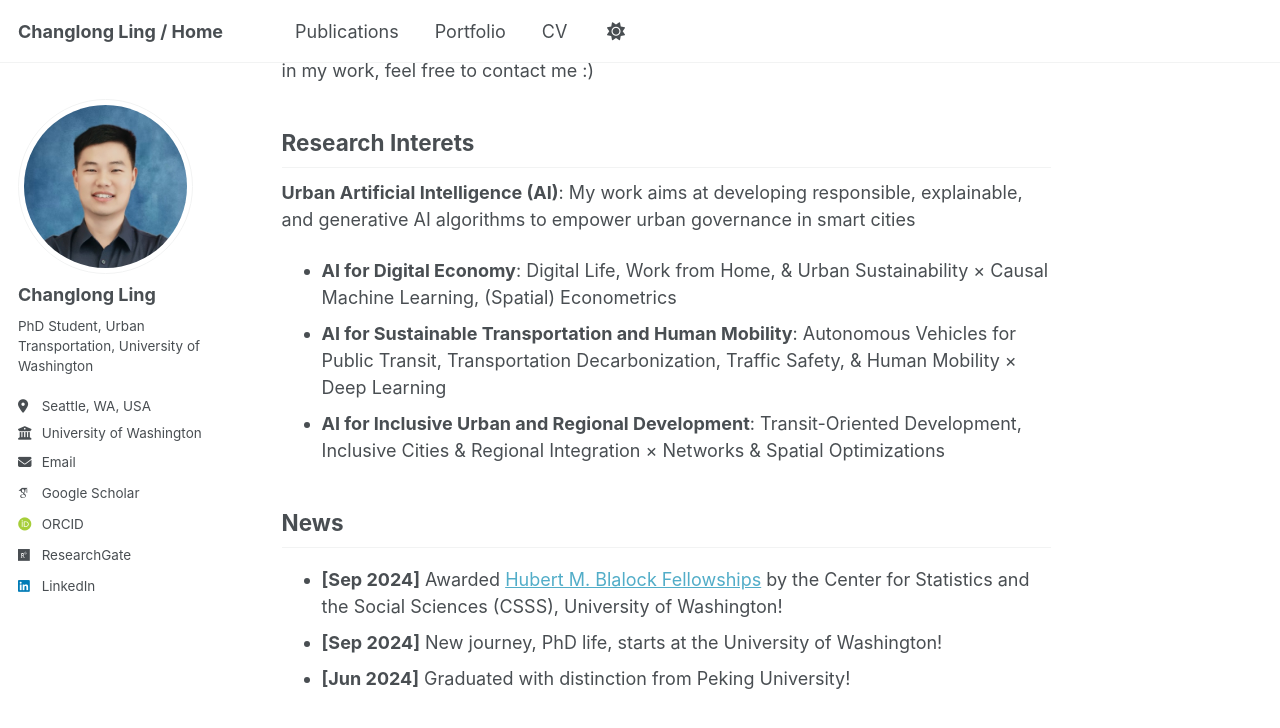
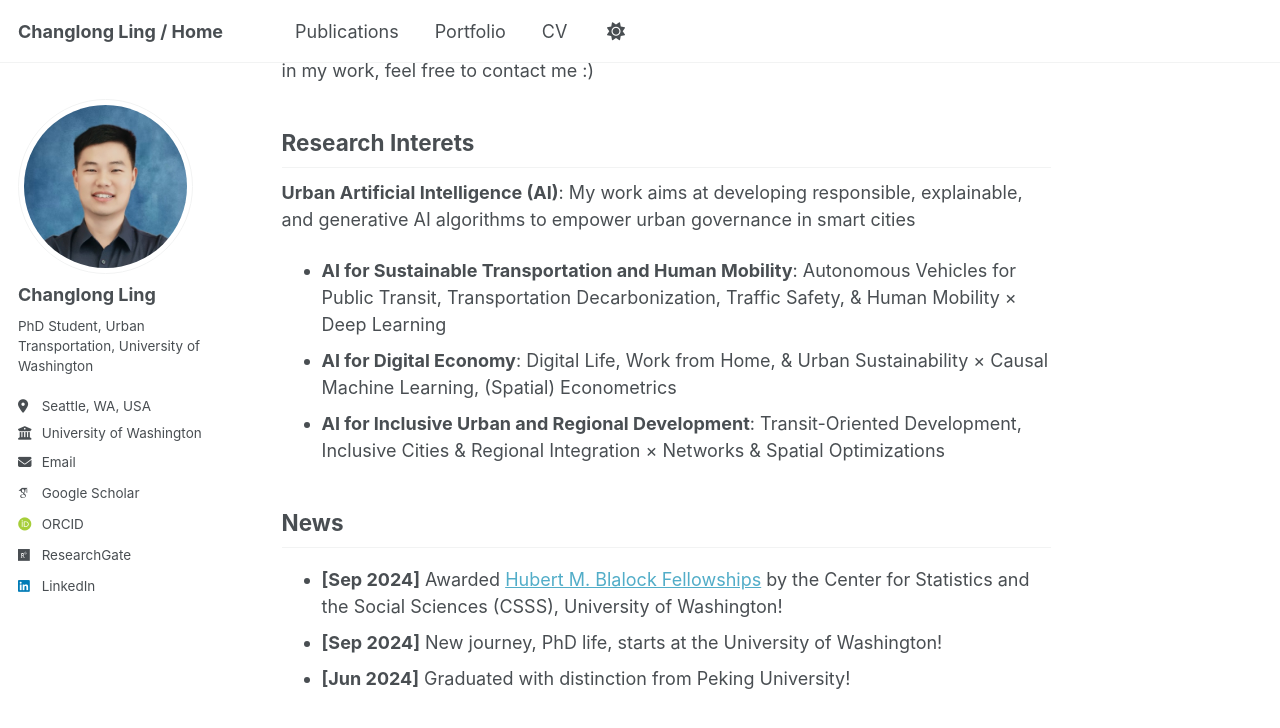
Before and after one commit to ChanglongLing/changlongling.github.io, a Jekyll site: the page built from _pages/about.md, in a window 1280 px wide and 900 px high, scrolled down 454 px. Shown: the top 728 px of the window. Built offline with Jekyll 4.4.1, drawn with Linux system fonts in a browser that asks for light colours; some web fonts are replaced; comment, search, counter and statistics services are not loaded.

```diff
--- a/_pages/about.md
+++ b/_pages/about.md
@@ -16,8 +16,8 @@ I view planning as a shared endeavor. I enjoy working collaboratively to address
 Research Interets
 -----
 **Urban Artificial Intelligence (AI)**: My work aims at developing responsible, explainable, and generative AI algorithms to empower urban governance in smart cities
+- **AI for Sustainable Transportation and Human Mobility**: Autonomous Vehicles for Public Transit, Transportation Decarbonization, Traffic Safety, & Human Mobility × Deep Learning
 - **AI for Digital Economy**: Digital Life, Work from Home, & Urban Sustainability × Causal Machine Learning, (Spatial) Econometrics
-- **AI for Sustainable Transportation and Human Mobility**: Autonomous Vehicles for Public Transit, Transportation Decarbonization, Traffic Safety, & Human Mobility × Deep Learning
 - **AI for Inclusive Urban and Regional Development**: Transit-Oriented Development, Inclusive Cities & Regional Integration × Networks & Spatial Optimizations
 
 News
```
